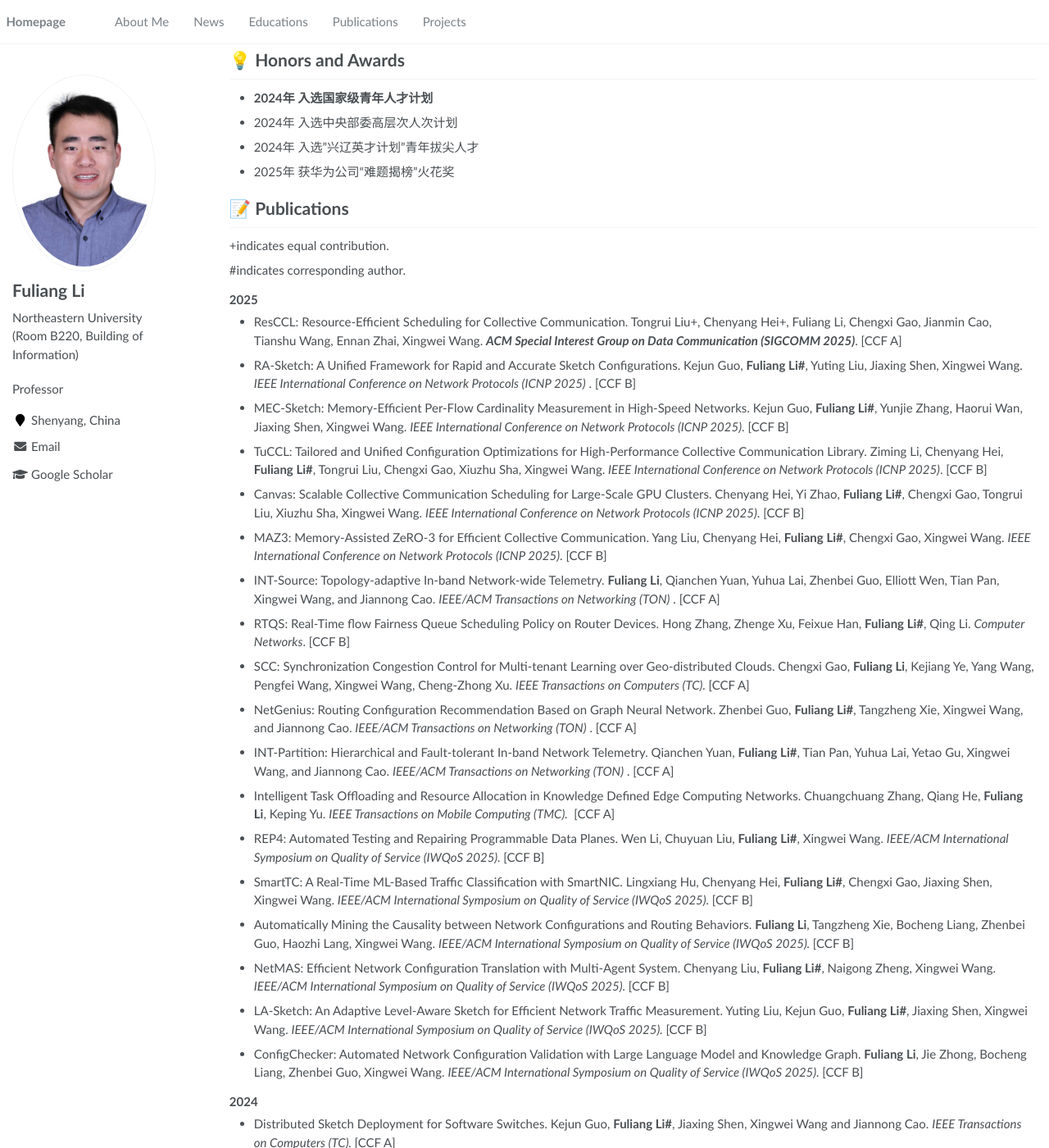
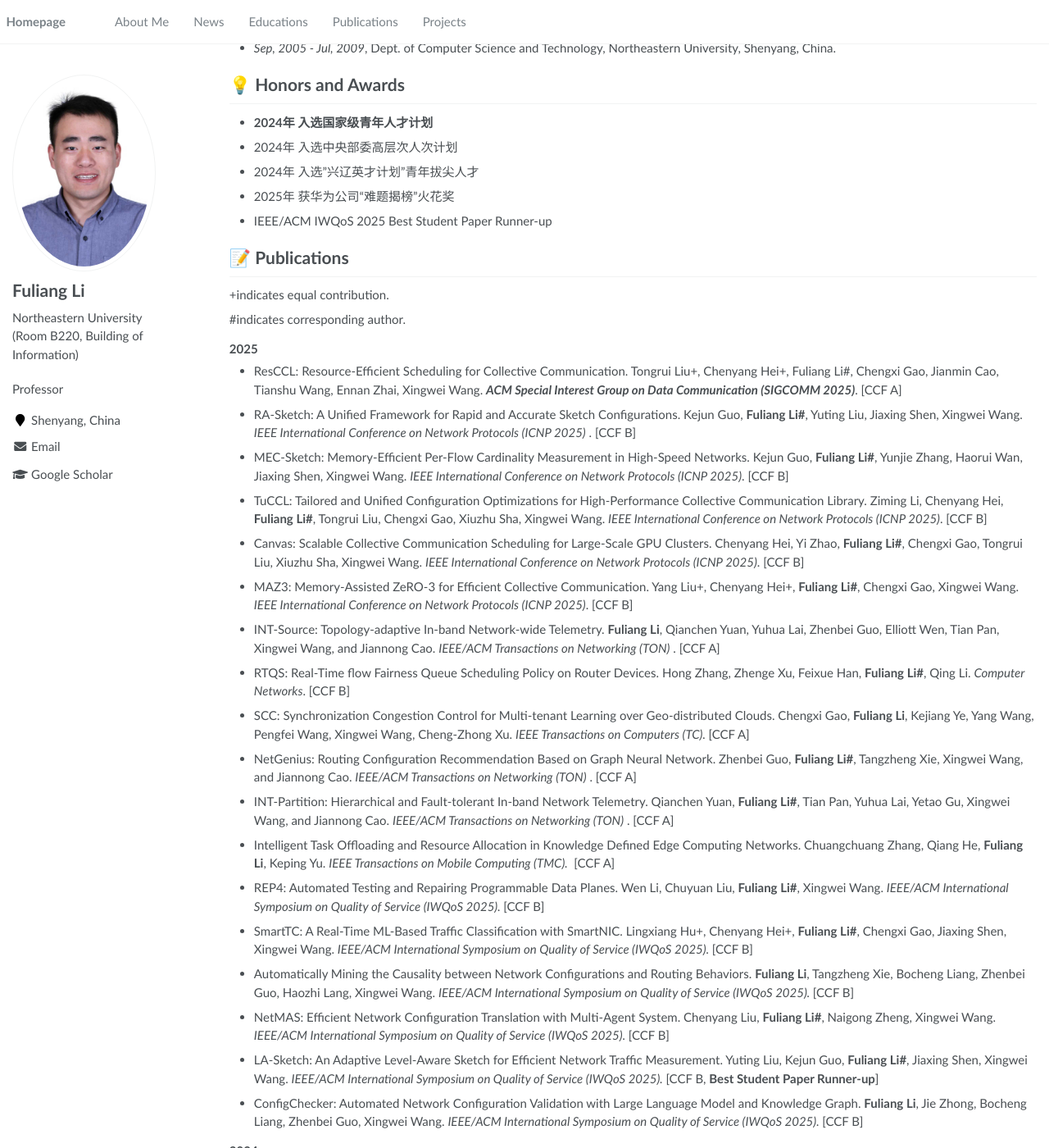
Before and after one commit to Fuliang-Li/Fuliang-Li.github.io, a Jekyll site: the page built from _pages/about.md, in a window 1280 px wide and 1400 px high, scrolled down 848 px. Shown: the whole window at 82% size. Built offline with Jekyll 4.4.1, drawn with Linux system fonts in a browser that asks for light colours; some of the changed text lies outside the part shown.

Commit message:
Update about.md

```diff
--- a/_pages/about.md
+++ b/_pages/about.md
@@ -22,6 +22,7 @@ Fuliang Li (李福亮), Professor of Northeastern University. I obtained my Bach
 # 🔥 News
 - *2025.07*: &nbsp;🎉🎉🎉🎉🎉🎉We have one paper accepted by **SIGCOMM 2025** [CCF A].
 - *2025.07*: &nbsp;🎉🎉 We have some papers accepted by ICNP [CCF B].
+- 2025.07: &nbsp;**🎉🎉 IEEE/ACM IWQoS 2025 Best Student Paper Runner-up**
 - *2025.07*: &nbsp;🎉🎉 We have one paper accepted by TON [CCF A].
 - *2025.06*: &nbsp;🎉🎉 We have one paper accepted by COMNET [CCF B].
 - *2025.06*: &nbsp;🎉🎉 We have one paper accepted by TC [CCF A]
@@ -46,12 +47,10 @@ Fuliang Li (李福亮), Professor of Northeastern University. I obtained my Bach
 # 💡 Honors and Awards
 
 - **2024年 入选国家级青年人才计划**
-
 - 2024年 入选中央部委高层次人次计划
-
 - 2024年 入选"兴辽英才计划"青年拔尖人才
-
 - 2025年 获华为公司“难题揭榜”火花奖
+- IEEE/ACM IWQoS 2025 Best Student Paper Runner-up
 
 # 📝 Publications
 
@@ -61,12 +60,12 @@ Fuliang Li (李福亮), Professor of Northeastern University. I obtained my Bach
 
 <h3><strong>2025</strong></h3>
 
-- ResCCL: Resource-Efficient Scheduling for Collective  Communication. Tongrui Liu+, Chenyang Hei+, Fuliang Li, Chengxi Gao, Jianmin Cao, Tianshu Wang, Ennan Zhai, Xingwei Wang. ***ACM Special Interest Group on Data Communication (SIGCOMM 2025)***.  [CCF A]
+- ResCCL: Resource-Efficient Scheduling for Collective  Communication. Tongrui Liu+, Chenyang Hei+, Fuliang Li#, Chengxi Gao, Jianmin Cao, Tianshu Wang, Ennan Zhai, Xingwei Wang. ***ACM Special Interest Group on Data Communication (SIGCOMM 2025)***.  [CCF A]
 - RA-Sketch: A Unified Framework for Rapid and Accurate Sketch Configurations. Kejun Guo, **Fuliang Li#**, Yuting Liu, Jiaxing Shen, Xingwei Wang. *IEEE International Conference on Network Protocols (ICNP 2025)* .  [CCF B]
 - MEC-Sketch: Memory-Efficient Per-Flow Cardinality Measurement in High-Speed Networks. Kejun Guo, **Fuliang Li#**, Yunjie Zhang, Haorui Wan, Jiaxing Shen, Xingwei Wang. *IEEE International Conference on Network Protocols (ICNP 2025)*. [CCF B]
 - TuCCL: Tailored and Unified Configuration Optimizations for High-Performance Collective Communication Library. Ziming Li, Chenyang Hei, **Fuliang Li#**, Tongrui Liu, Chengxi Gao, Xiuzhu Sha, Xingwei Wang. *IEEE International Conference on Network Protocols (ICNP 2025)*. [CCF B]
 - Canvas: Scalable Collective Communication Scheduling for Large-Scale GPU Clusters. Chenyang Hei, Yi Zhao, **Fuliang Li#**, Chengxi Gao, Tongrui Liu, Xiuzhu Sha, Xingwei Wang. *IEEE International Conference on Network Protocols (ICNP 2025)*. [CCF B]
-- MAZ3: Memory-Assisted ZeRO-3 for Efficient Collective Communication. Yang Liu, Chenyang Hei, **Fuliang Li#**, Chengxi Gao, Xingwei Wang. *IEEE International Conference on Network Protocols (ICNP 2025)*. [CCF B]
+- MAZ3: Memory-Assisted ZeRO-3 for Efficient Collective Communication. Yang Liu+, Chenyang Hei+, **Fuliang Li#**, Chengxi Gao, Xingwei Wang. *IEEE International Conference on Network Protocols (ICNP 2025)*. [CCF B]
 - INT-Source: Topology-adaptive In-band Network-wide Telemetry. <b>Fuliang Li</b>, Qianchen Yuan,  Yuhua Lai, Zhenbei Guo, Elliott Wen, Tian Pan, Xingwei Wang, and Jiannong Cao. <i> IEEE/ACM Transactions on Networking (TON)</i> .  [CCF A]
 - RTQS: Real-Time flow Fairness Queue Scheduling Policy on Router Devices. Hong Zhang, Zhenge Xu, Feixue Han, **Fuliang Li#**, Qing Li. *Computer Networks*. [CCF B]
 - SCC: Synchronization Congestion Control for Multi-tenant Learning over Geo-distributed Clouds. Chengxi Gao, **Fuliang Li**, Kejiang Ye, Yang Wang, Pengfei Wang, Xingwei Wang, Cheng-Zhong Xu. <i>  IEEE Transactions on Computers (TC). </i> [CCF A]
@@ -74,10 +73,10 @@ Fuliang Li (李福亮), Professor of Northeastern University. I obtained my Bach
 - INT-Partition: Hierarchical and Fault-tolerant In-band Network Telemetry. Qianchen Yuan, <b>Fuliang Li#</b>, Tian Pan, Yuhua Lai, Yetao Gu, Xingwei Wang, and Jiannong Cao. <i> IEEE/ACM Transactions on Networking (TON)</i> .  [CCF A]
 - Intelligent Task Offloading and Resource Allocation in Knowledge Defined Edge Computing Networks. Chuangchuang Zhang, Qiang He, **Fuliang Li**, Keping Yu. <i> IEEE Transactions on Mobile Computing (TMC). </i> [CCF A]
 - REP4: Automated Testing and Repairing Programmable Data Planes. Wen Li, Chuyuan Liu, **Fuliang Li#**, Xingwei Wang. <i> IEEE/ACM International Symposium on Quality of Service (IWQoS 2025). </i>  [CCF B]
-- SmartTC: A Real-Time ML-Based Traffic Classification with SmartNIC. Lingxiang Hu, Chenyang Hei, **Fuliang Li#**, Chengxi Gao, Jiaxing Shen, Xingwei Wang. <i> IEEE/ACM International Symposium on Quality of Service (IWQoS 2025). </i>  [CCF B]
+- SmartTC: A Real-Time ML-Based Traffic Classification with SmartNIC. Lingxiang Hu+, Chenyang Hei+, **Fuliang Li#**, Chengxi Gao, Jiaxing Shen, Xingwei Wang. <i> IEEE/ACM International Symposium on Quality of Service (IWQoS 2025). </i>  [CCF B]
 - Automatically Mining the Causality between Network Configurations and Routing Behaviors. **Fuliang Li**, Tangzheng Xie, Bocheng Liang, Zhenbei Guo, Haozhi Lang, Xingwei Wang. <i> IEEE/ACM International Symposium on Quality of Service (IWQoS 2025). </i>  [CCF B]
 - NetMAS: Efficient Network Configuration Translation with Multi-Agent System. Chenyang Liu, **Fuliang Li#**, Naigong Zheng, Xingwei Wang. <i> IEEE/ACM International Symposium on Quality of Service (IWQoS 2025). </i>  [CCF B]
-- LA-Sketch: An Adaptive Level-Aware Sketch for Efficient Network Traffic Measurement. Yuting Liu, Kejun Guo, **Fuliang Li#**, Jiaxing Shen, Xingwei Wang. <i> IEEE/ACM International Symposium on Quality of Service (IWQoS 2025). </i>  [CCF B]
+- LA-Sketch: An Adaptive Level-Aware Sketch for Efficient Network Traffic Measurement. Yuting Liu, Kejun Guo, **Fuliang Li#**, Jiaxing Shen, Xingwei Wang. <i> IEEE/ACM International Symposium on Quality of Service (IWQoS 2025). </i>  [CCF B, **Best Student Paper Runner-up**]
 - ConfigChecker: Automated Network Configuration Validation with Large Language Model and Knowledge Graph. **Fuliang Li**, Jie Zhong, Bocheng Liang, Zhenbei Guo, Xingwei Wang. <i> IEEE/ACM International Symposium on Quality of Service (IWQoS 2025). </i>  [CCF B]
 
 <h3><strong>2024</strong></h3>
```
